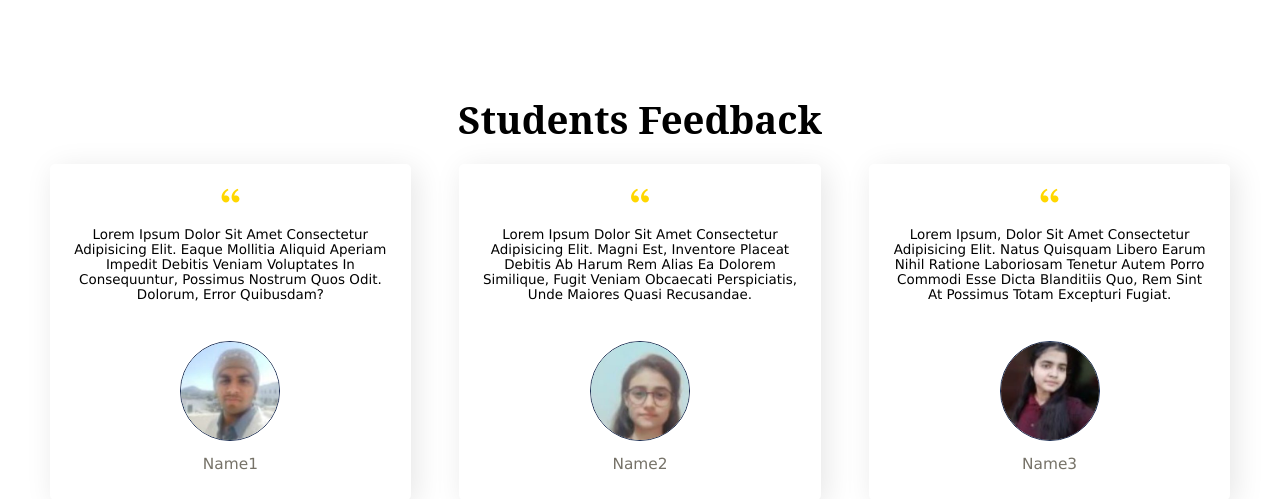
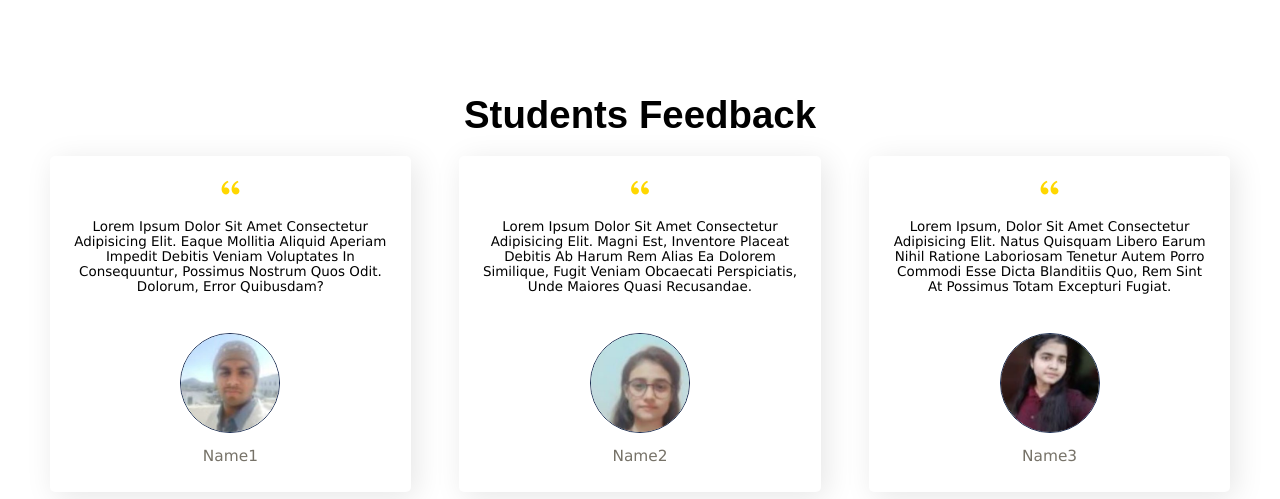
Before and after one commit to SUYASHHAGARWAL/octapina, a Python web app: template octapinapp/Templates/feedback.html in a window 1280 px wide. Shown: the part 109-608 px from the top of the page. Run offline with Jinja, Linux system fonts and the light colour scheme; the template is opened without the code that fills it, so the values that code supplies are empty; some libraries are stand-ins or nearby versions.

Commit message:
Update feedback.css

```diff
--- a/static/css/feedback.css
+++ b/static/css/feedback.css
@@ -21,7 +21,7 @@
   }
 
   .testimonials-header h1 {
-    font-family: "Noto Serif", serif;
+    font-family: 'poppins',sans-serif;
     font-size: 4rem;
     font-weight: 900;
   }
```
